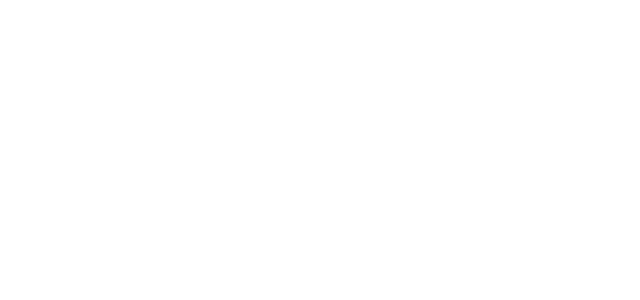
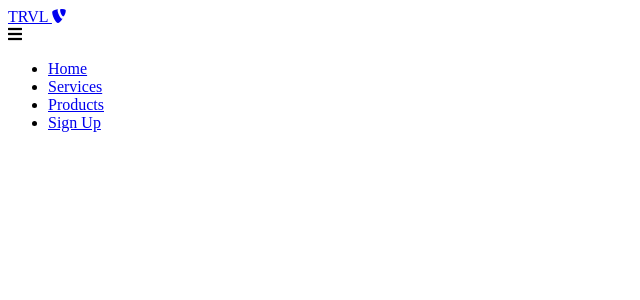
Before and after one commit to dalissongabriel/react-website-trvl, a React (Create React App) app: page / in a window 1280 px wide. Shown: the top 300 px of the page, without its empty margins (0-640 px from the left). Built offline with nearby package versions, Linux system fonts and the light colour scheme.

Commit message:
feat: add navbar in the app

```diff
--- a/src/App.js
+++ b/src/App.js
@@ -1,5 +1,16 @@
+import Navbar from './components/Navbar'
+import {BrowserRouter as Router, Switch, Route} from 'react-router-dom'
 const App = () => {
-  return null
+  return (
+    <>
+      <Router>
+        <Navbar />
+        <Switch>
+          <Route path="/" exact />
+        </Switch>
+      </Router>
+    </>
+  )
 }
 
 export default App;
```
